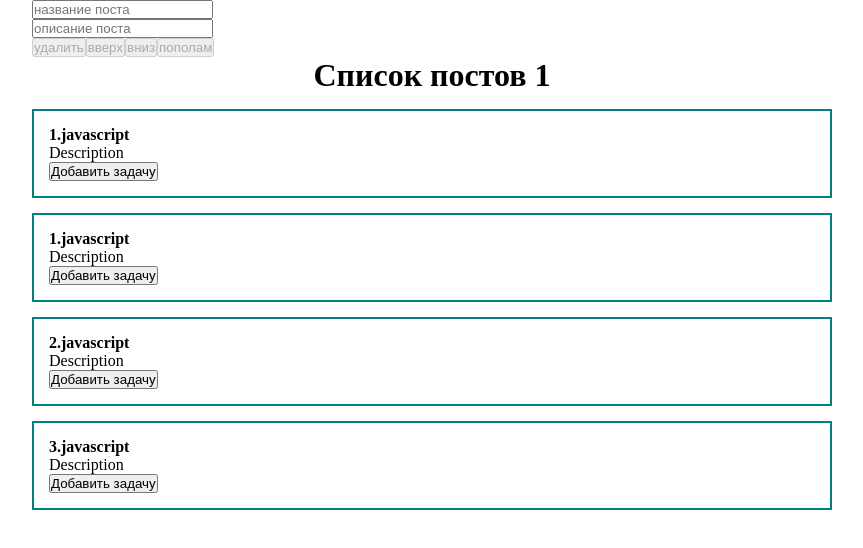
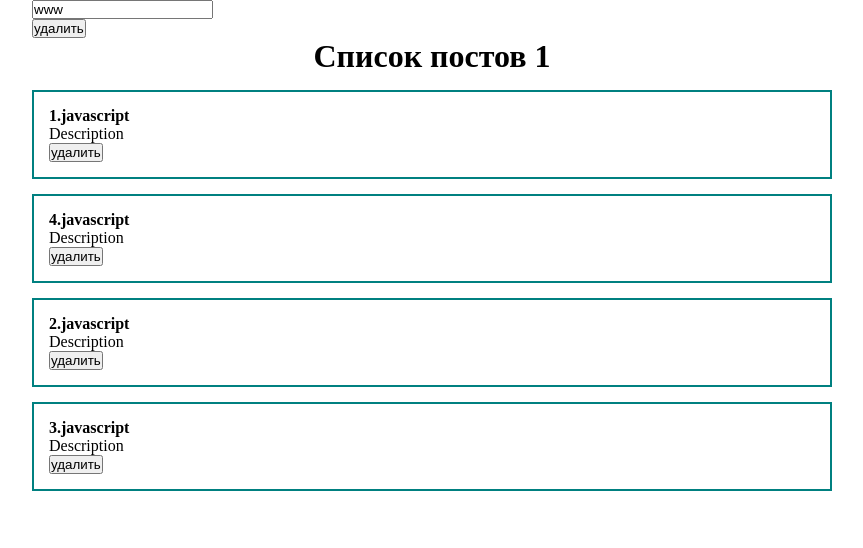
Before and after one commit to BuruninAlexander/toDoApp, a React (Create React App) app: page / in a window 1280 px wide. Shown: the top 548 px of the page, without its empty margins (208-1071 px from the left). Built offline with nearby package versions, Linux system fonts and the light colour scheme.

Commit message:
delete mistakes

```diff
--- a/src/App.js
+++ b/src/App.js
@@ -10,30 +10,33 @@ function App() {
 
   const [posts, setPost] = useState(
     [{ id: 1, title: "javascript", body: 'Description' },
-    { id: 1, title: "javascript", body: 'Description' },
+    { id: 4, title: "javascript", body: 'Description' },
     { id: 2, title: "javascript", body: 'Description' },
     { id: 3, title: "javascript", body: 'Description' },
     ]
   )
-  console.log(posts, setPost)
+  const [title, setTitle] = useState('www')
+  console.log(title)
+  const addNewPOst = (e) => {
+    e.preventDefault()
+    console.log(title)
+  }
+  // console.log(posts, setPost)
   return (
     <div className="App">
       <form>
-        <input type="text" placeholder="название поста"></input>
-        <MyInput propstype="text" placeholder="описание поста"></MyInput>
-        <MyButton disabled={true}>удалить</MyButton>
-        <MyButton disabled={true}>вверх</MyButton>
-        <MyButton disabled={true}>вниз</MyButton>
-        <MyButton disabled={true}>пополам</MyButton>
+        {/* управляемый компонент  */}
+        <MyInput
+          value={title}
+          onChange={e => setTitle(e.target.value)}
+          type="text"
+          placeholder="описание поста">
 
-
-        {/* onChange={event => setValue(event.target.value)} /> /* тут мы достаем спомощью дом дерева значение инпута которое
-        будем вводить, так как стоит onChange ( то реагировать он будет на каждый введенный символ) */}
+        </MyInput>
+        <MyButton onClick={addNewPOst} disabled={false}>удалить</MyButton>
       </form>
       <PostList posts={posts} title="Список постов 1" />
-      {/* <Counter />
-      <MyInput /> */}
-    </div>
+    </div >
   );
 }
 
--- a/src/Components/PostItem.jsx
+++ b/src/Components/PostItem.jsx
@@ -1,6 +1,6 @@
 import React, { useState } from 'react'
 const PostItem = (props) => {
-    console.log(props)
+    // console.log(props)
     return (
         <div className="App">
             <div className="posts">
@@ -10,7 +10,7 @@ const PostItem = (props) => {
                         {props.post.body}
                     </div>
                     <div className="postsBTN">
-                        <button>Добавить задачу</button>
+                        <button>удалить</button>
                     </div>
                 </div>
             </div>
--- a/src/Components/PostList.jsx
+++ b/src/Components/PostList.jsx
@@ -1,7 +1,7 @@
 import React, { useState } from 'react'
 import PostItem from './PostItem'
 const PostList = ({ posts, title }) => {
-    console.log(posts)
+    // console.log(posts)
     return (
         <div>
             <h1 style={{ textAlign: 'center' }}>
--- a/src/Ui/Input/MyInput.jsx
+++ b/src/Ui/Input/MyInput.jsx
@@ -4,7 +4,7 @@ const MyInput = (props) => {
     return (
 
         <div>
-            <input classname={classes.MyInput}{...props}></input>
+            <input className={classes.MyInput} {...props}></input>
 
         </div>
     )
```
